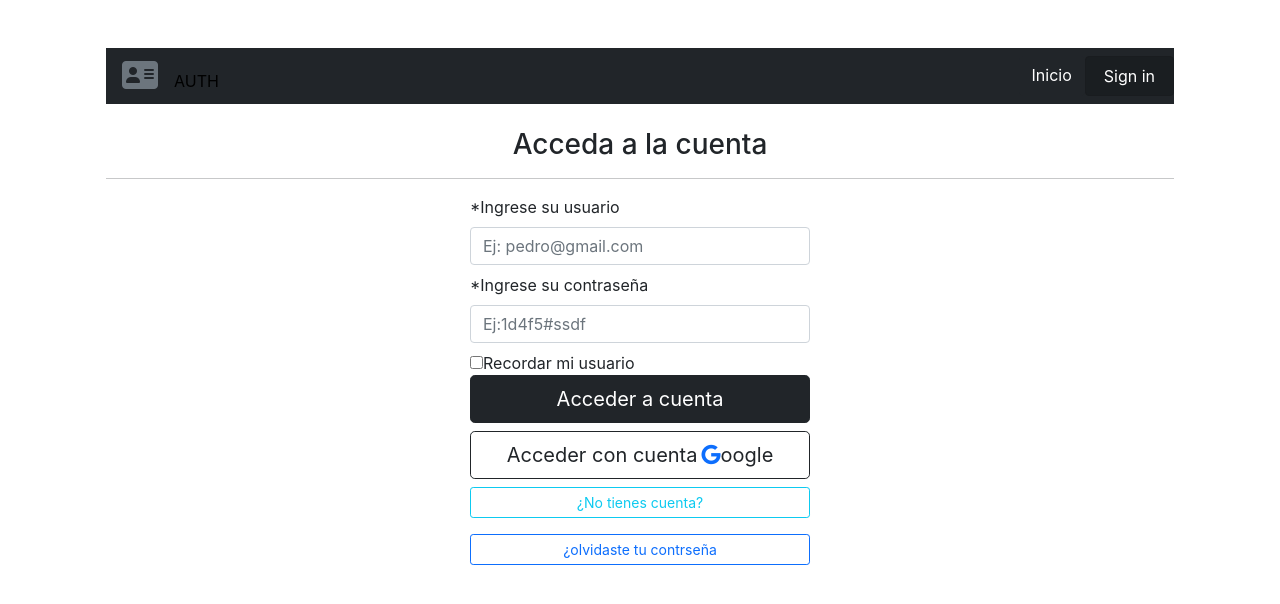
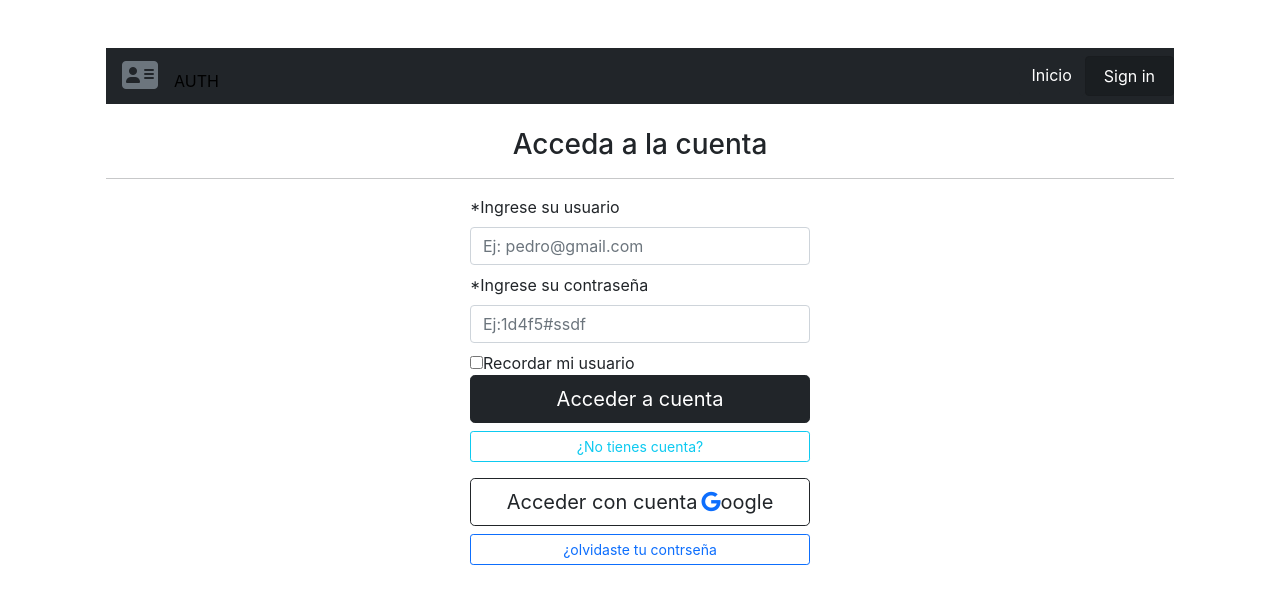
Before and after one commit to IgnacioNievas/auth-react, a React (Create React App) app: page /login in a window 1280 px wide. Shown: the top 604 px of the page. Built offline with nearby package versions, Linux system fonts and the light colour scheme; no server answers.

Commit message:
cambio de boton de acceso a google

```diff
--- a/src/pages/Login.js
+++ b/src/pages/Login.js
@@ -333,12 +333,7 @@ const Login = (props) => {
 								<button className='btn btn-dark btn-lg ' type='submit'>
 									{esRegistro ? 'Registrarse' : 'Acceder a cuenta'}
 								</button>
-								<button
-									className='btn btn-outline-dark btn-lg '
-									onClick={accederGoogle}>
-									Acceder con cuenta
-									<i className='fab fa-google text-primary ms-1'></i>oogle
-								</button>
+
 								<button
 									onClick={cambioLogin}
 									className='btn btn-outline-info btn-sm  mb-2'
@@ -346,12 +341,22 @@ const Login = (props) => {
 									{esRegistro ? '¿Ya tienes cuenta?' : '¿No tienes cuenta?'}
 								</button>
 								{!esRegistro ? (
+									<>
+										<button
+											type='button'
+											className='btn btn-outline-dark btn-lg '
+											onClick={accederGoogle}>
+											Acceder con cuenta
+											<i className='fab fa-google text-primary ms-1'></i>oogle
+										</button>
+
 										<button
 											className='btn btn-outline-primary btn-sm  mb-2'
 											onClick={contrasenaNueva}
 											type='button'>
 											¿olvidaste tu contrseña
 										</button>
+									</>
 								) : null}
 							</div>
 						</form>
```
Lines whose indentation alone changed are shown as unchanged.
